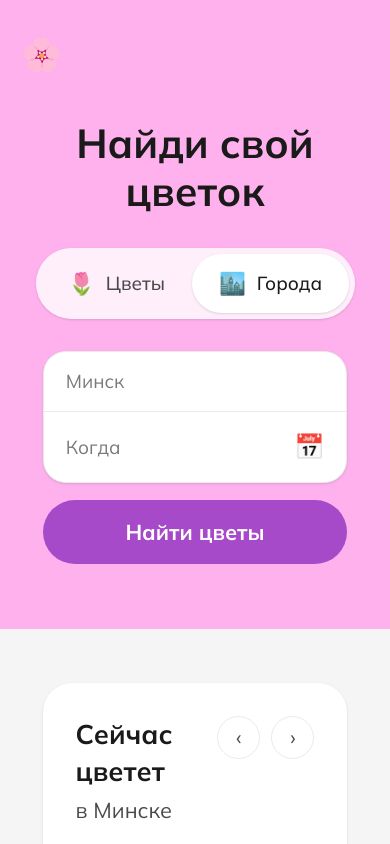
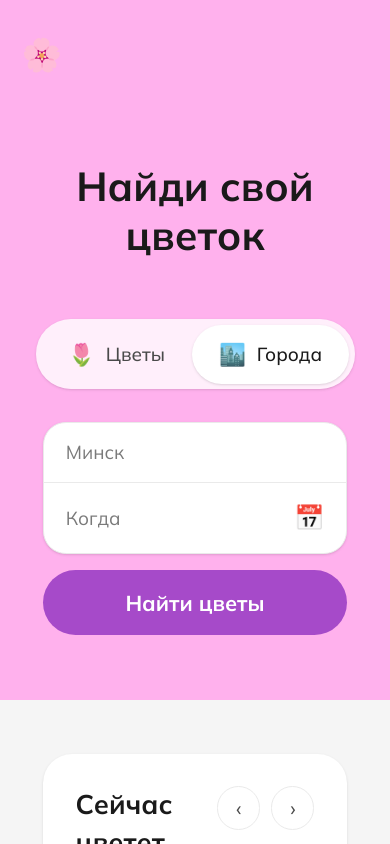
Before and after one commit to Spalesja/flowercalendar, a Next.js app: page / in a window 390 px wide. Shown: the top 844 px of the page. Built offline with nearby package versions, Linux system fonts and the light colour scheme.

Commit message:
change logo-title space

```diff
--- a/src/app/page.tsx
+++ b/src/app/page.tsx
@@ -16,23 +16,23 @@ export default function Home() {
       {/* Hero section */}
       <section className="bg-hero px-4 pb-12 pt-6">
         {/* Logo */}
-        <div className="mb-8">
+        <div className="mb-16">
           <span className="text-2xl cursor-pointer" title="Цветочный календарь">
             🌸
           </span>
         </div>
 
-        <Container className="flex flex-col items-center gap-6">
+        <Container className="flex flex-col items-center">
           {/* Title */}
-          <h1 className="text-3xl sm:text-4xl font-bold text-text-primary text-center">
+          <h1 className="text-3xl sm:text-4xl font-bold text-text-primary text-center mb-[60px]">
             Найди свой цветок
           </h1>
 
-          {/* Mode toggle */}
-          <ModeToggle mode="cities" />
-
-          {/* Search bar */}
-          <SearchBar placeholder="Минск" />
+          {/* Mode toggle & Search bar */}
+          <div className="flex flex-col items-center gap-6 w-full">
+            <ModeToggle mode="cities" />
+            <SearchBar placeholder="Минск" />
+          </div>
         </Container>
       </section>
 
```
